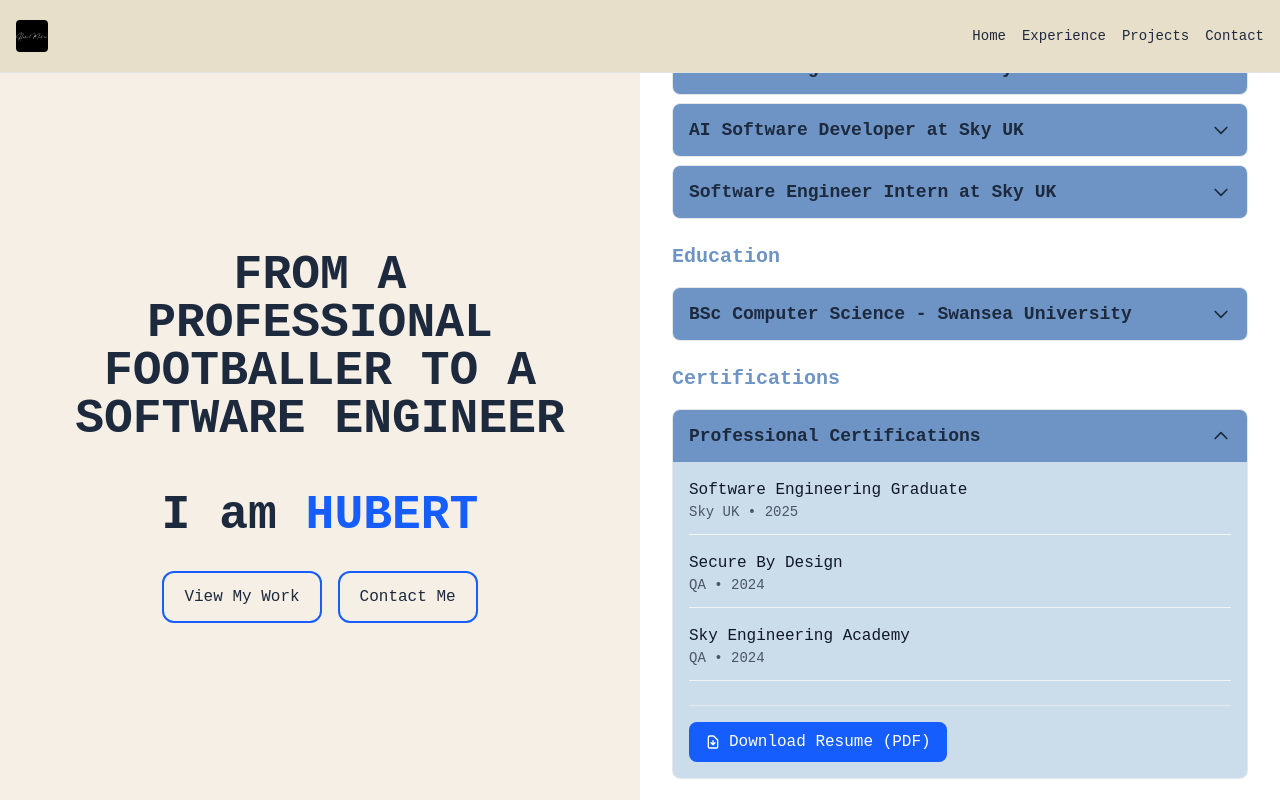
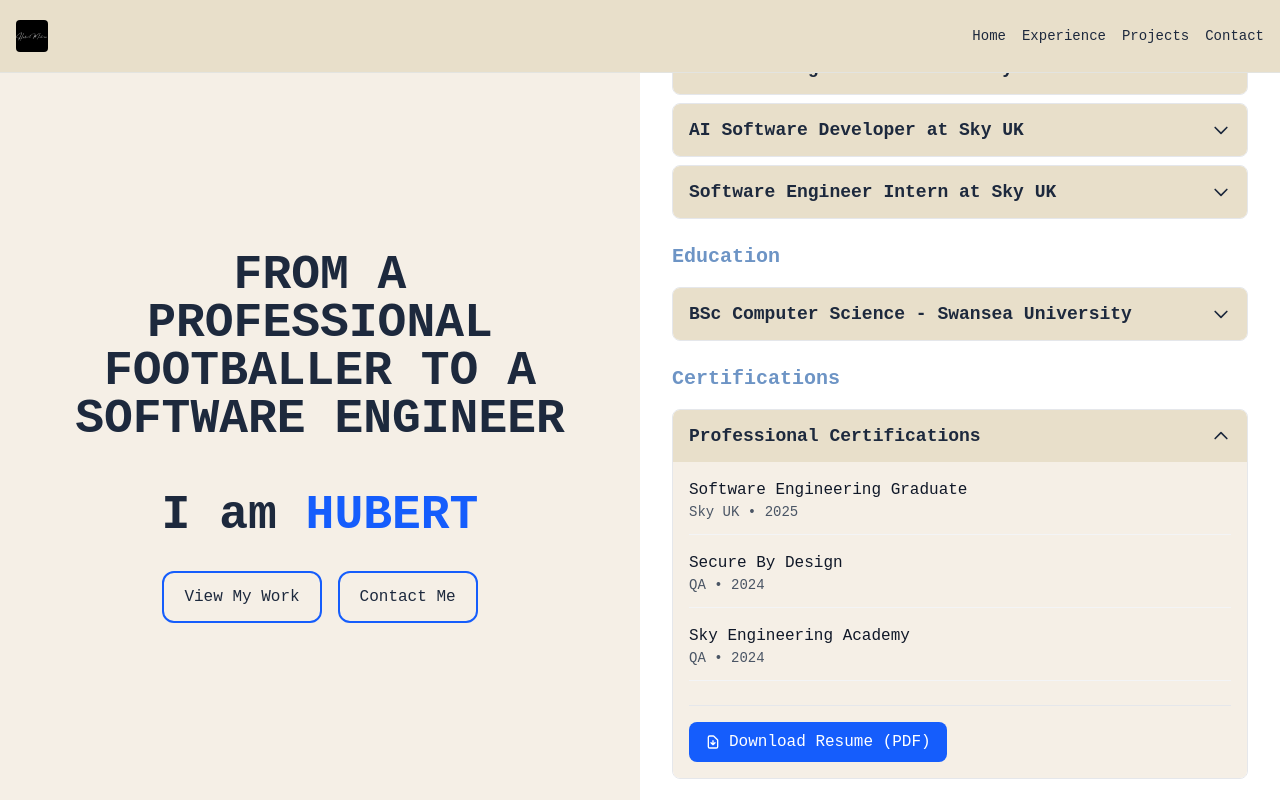
Before and after one commit to hubertMatras/hm-website, a Next.js app: page / in a window 1280 px wide. Both pictures are taken after a click on the button "Professional Certifications". Built offline with nearby package versions, Linux system fonts and the light colour scheme.

Commit message:
Tiny Accordion styling change

```diff
--- a/components/Accordion.tsx
+++ b/components/Accordion.tsx
@@ -18,7 +18,7 @@ export default function Accordion({ title, children, defaultOpen = false }: Acco
     <div className="border border-gray-200 rounded-lg overflow-hidden ">
       <button
         onClick={toggleAccordion}
-        className="w-full px-4 py-3 text-left bg-blue hover:bg-blue-300 flex items-center justify-between transition-colors"
+        className="w-full px-4 py-3 text-left bg-beige hover:bg-beige/80 flex items-center justify-between transition-colors"
         aria-expanded={isOpen}
       >
         <span className="font-bold text-lg">{title}</span>
@@ -44,7 +44,7 @@ export default function Accordion({ title, children, defaultOpen = false }: Acco
           isOpen ? "max-h-[1000px] opacity-100" : "max-h-0 opacity-0"
         }`}
       >
-        <div className="p-4 bg-light-blue">
+        <div className="p-4 bg-cream">
           {children}
         </div>
       </div>
```
